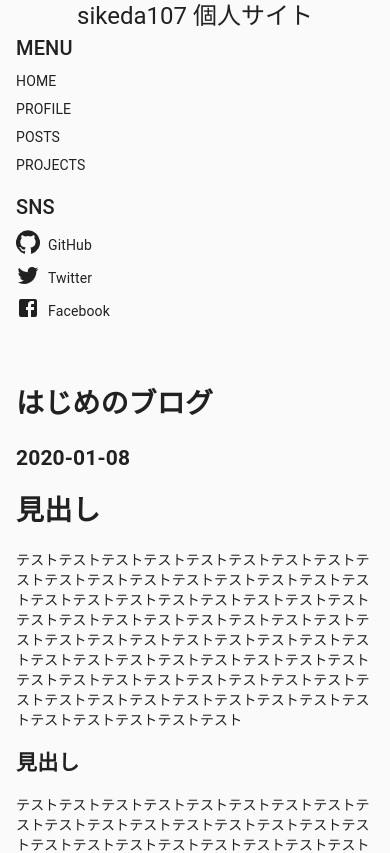
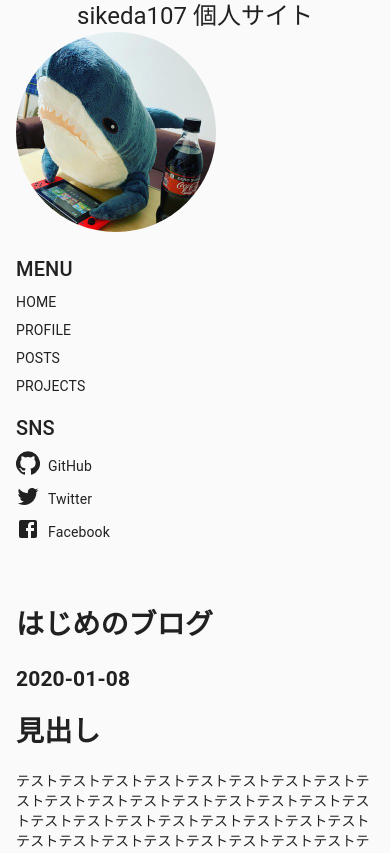
Before and after one commit to sikeda107/sikeda107.github.io, a Next.js app: page /posts/20200108 in a window 390 px wide. Shown: the top 853 px of the page. Built offline with nearby package versions, Linux system fonts and the light colour scheme.

Commit message:
add: ロゴ画像を追加

```diff
--- a/components/Sidebar.js
+++ b/components/Sidebar.js
@@ -1,10 +1,12 @@
 import React from 'react'
 import NextLink from 'next/link'
+import NextImage from 'next/image'
 import Grid from '@material-ui/core/Grid'
 import GitHubIcon from '@material-ui/icons/GitHub'
 import FacebookIcon from '@material-ui/icons/Facebook'
 import TwitterIcon from '@material-ui/icons/Twitter'
 import Typography from '@material-ui/core/Typography'
+import styles from '../styles/Home.module.css'
 
 export default function Sidebar(props) {
   const linkList = [
@@ -35,6 +37,14 @@ export default function Sidebar(props) {
         alignItems="flex-start"
         spacing={2}
       >
+        <Grid item>
+          <NextImage
+            src="/icon.jpg"
+            width={200}
+            height={200}
+            className={styles.logo}
+          />
+        </Grid>
         <Grid item>
           <Typography variant="h6" gutterBottom>
             MENU
--- a/styles/Home.module.css
+++ b/styles/Home.module.css
@@ -1,122 +1,3 @@
-.container {
-  min-height: 100vh;
-  padding: 0 0.5rem;
-  display: flex;
-  flex-direction: column;
-  justify-content: center;
-  align-items: center;
+.logo {
+  border-radius: 50%;
 }
-
-.main {
-  padding: 5rem 0;
-  flex: 1;
-  display: flex;
-  flex-direction: column;
-  justify-content: center;
-  align-items: center;
-}
-
-.footer {
-  width: 100%;
-  height: 100px;
-  border-top: 1px solid #eaeaea;
-  display: flex;
-  justify-content: center;
-  align-items: center;
-}
-
-.footer img {
-  margin-left: 0.5rem;
-}
-
-.footer a {
-  display: flex;
-  justify-content: center;
-  align-items: center;
-}
-
-.title a {
-  color: #0070f3;
-  text-decoration: none;
-}
-
-.title a:hover,
-.title a:focus,
-.title a:active {
-  text-decoration: underline;
-}
-
-.title {
-  margin: 0;
-  line-height: 1.15;
-  font-size: 4rem;
-}
-
-.title,
-.description {
-  text-align: center;
-}
-
-.description {
-  line-height: 1.5;
-  font-size: 1.5rem;
-}
-
-.code {
-  background: #fafafa;
-  border-radius: 5px;
-  padding: 0.75rem;
-  font-size: 1.1rem;
-  font-family: Menlo, Monaco, Lucida Console, Liberation Mono, DejaVu Sans Mono,
-    Bitstream Vera Sans Mono, Courier New, monospace;
-}
-
-.grid {
-  display: flex;
-  align-items: center;
-  justify-content: center;
-  flex-wrap: wrap;
-  max-width: 800px;
-  margin-top: 3rem;
-}
-
-.card {
-  margin: 1rem;
-  flex-basis: 45%;
-  padding: 1.5rem;
-  text-align: left;
-  color: inherit;
-  text-decoration: none;
-  border: 1px solid #eaeaea;
-  border-radius: 10px;
-  transition: color 0.15s ease, border-color 0.15s ease;
-}
-
-.card:hover,
-.card:focus,
-.card:active {
-  color: #0070f3;
-  border-color: #0070f3;
-}
-
-.card h3 {
-  margin: 0 0 1rem 0;
-  font-size: 1.5rem;
-}
-
-.card p {
-  margin: 0;
-  font-size: 1.25rem;
-  line-height: 1.5;
-}
-
-.logo {
-  height: 1em;
-}
-
-@media (max-width: 600px) {
-  .grid {
-    width: 100%;
-    flex-direction: column;
-  }
-}
```
Also changed, not shown: public/icon.jpg (added).
